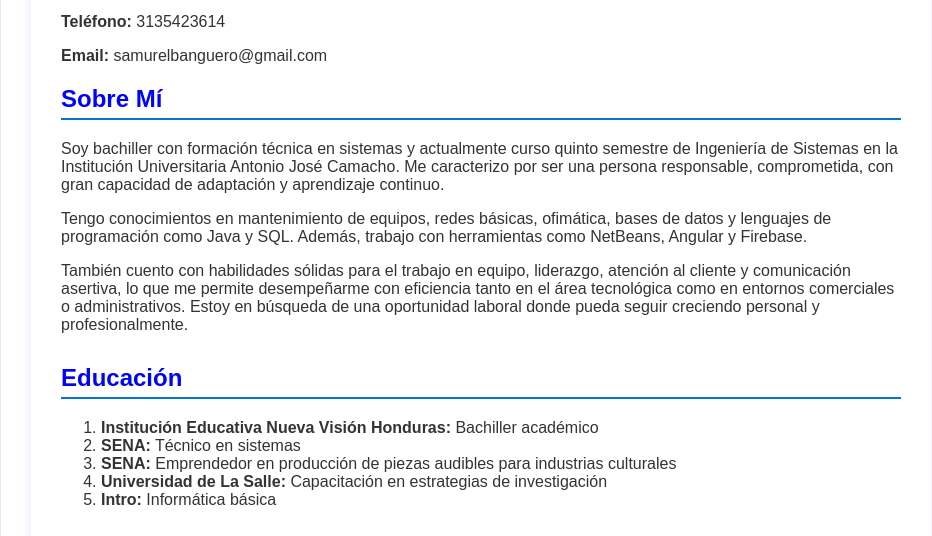
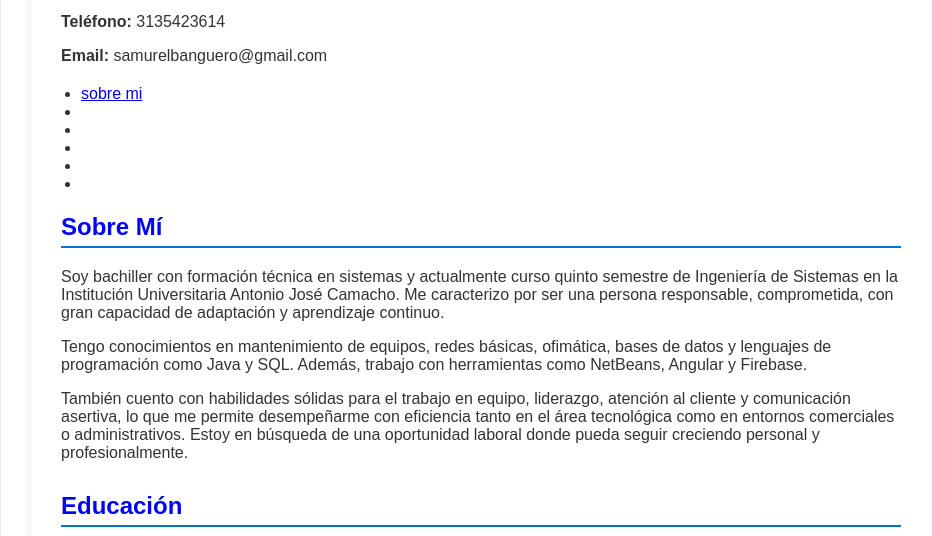
Before and after one commit to samurelbanguero-ai/TTech, a plain HTML site: page index.html in a window 1280 px wide. Shown: the part 242-778 px from the top of the page, without its empty margins (159-1091 px from the left). Drawn offline with Linux system fonts and the light colour scheme.

```diff
--- a/index.html
+++ b/index.html
@@ -51,7 +51,17 @@
       <p><strong>Teléfono:</strong> 3135423614</p>
       <p><strong>Email:</strong> samurelbanguero@gmail.com</p>
     </div>
-    <section id="sobre mí">
+      <ul>
+    <li> <a href="sobre mi"> sobre mi</a></li>
+    <li> <a href=""> </a></li>
+    <li> <a href=""> </a></li>
+    <li> <a href=""> </a></li>
+    <li> <a href=""> </a></li>
+     <li> <a href=""> </a></li>
+
+  </ul>
+
+    <section id="Sobre mi">
 
     <div class="section">
       <h2>Sobre Mí</h2>
```
